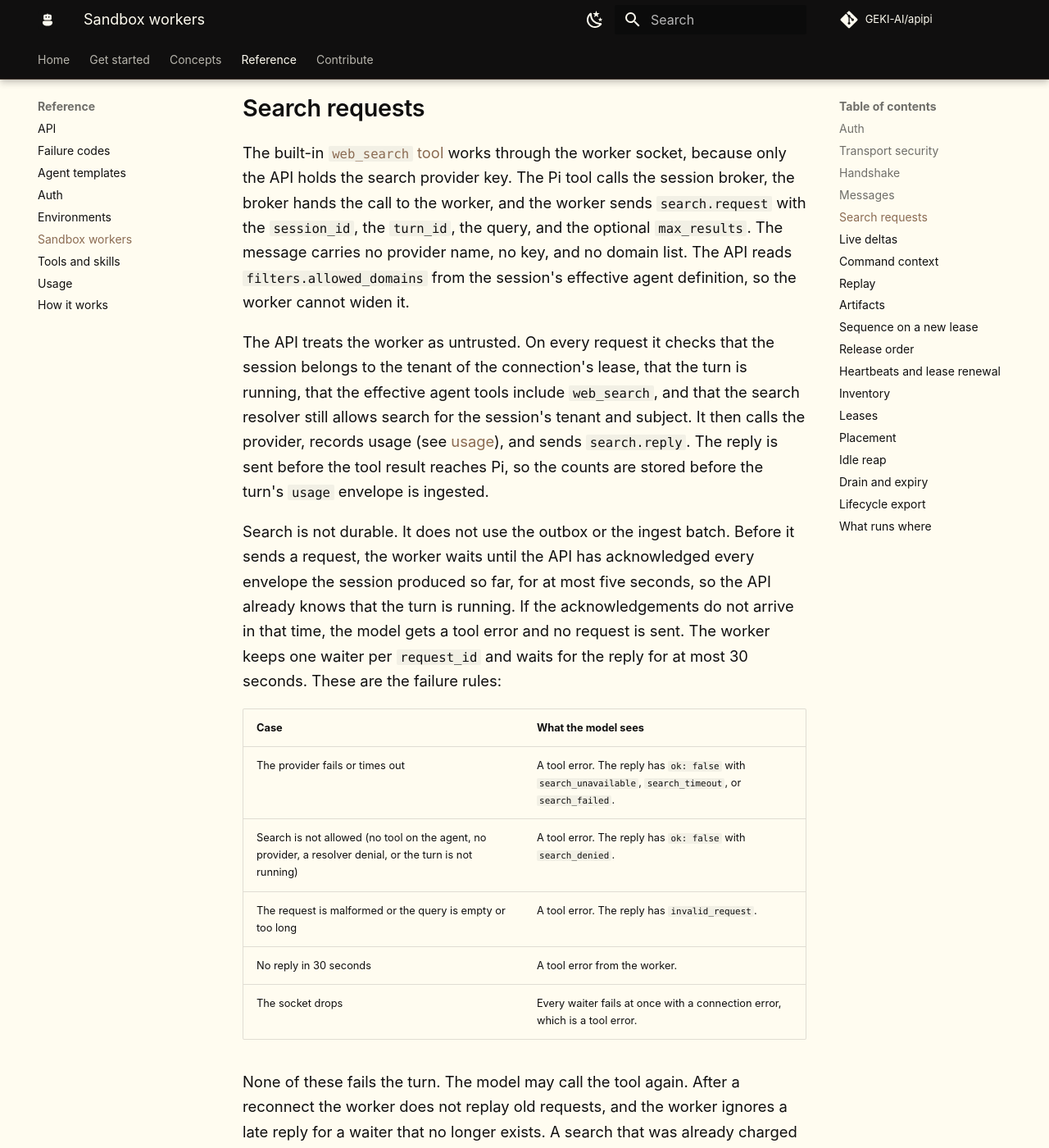
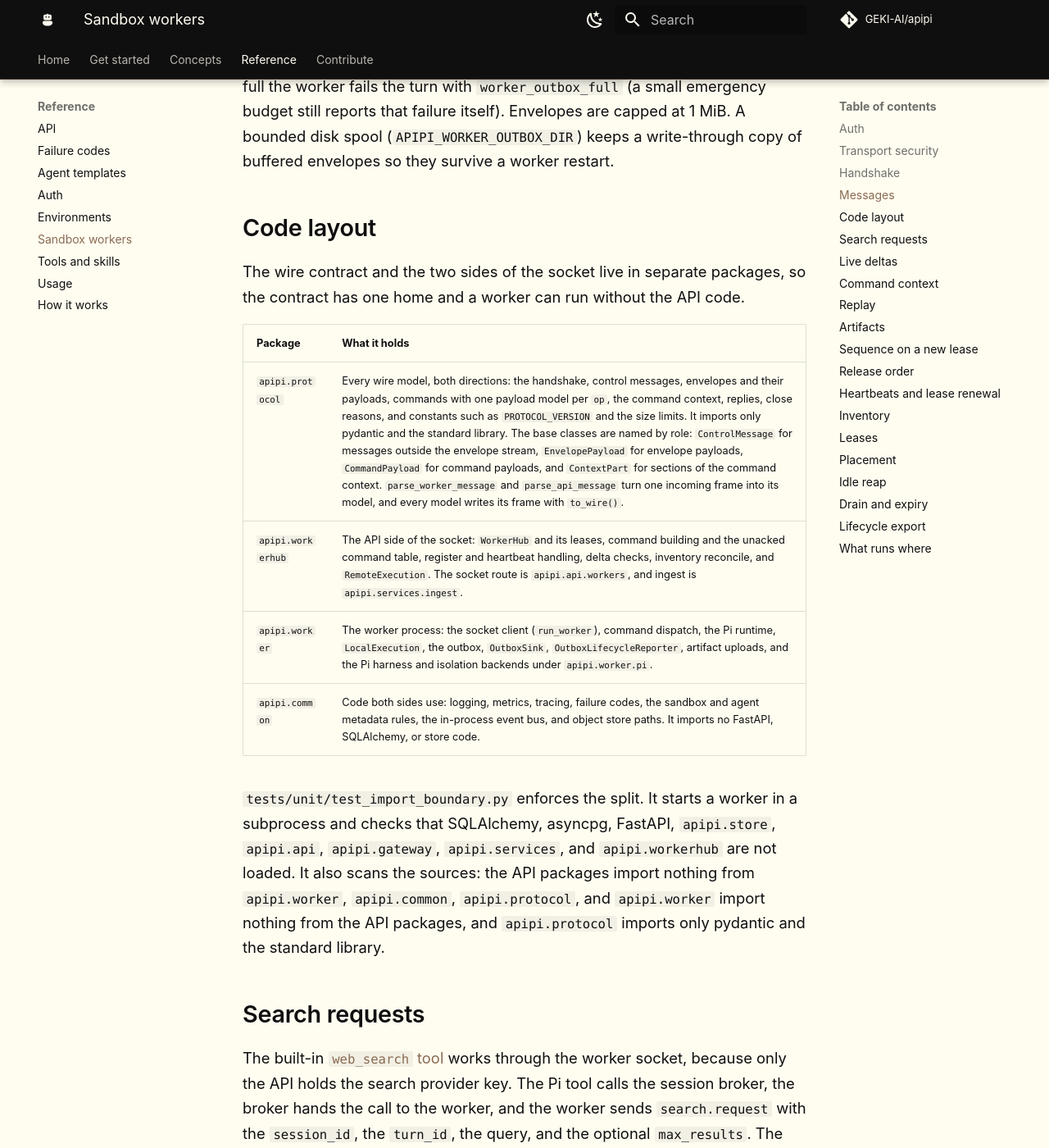
Before and after one commit to GEKI-AI/apipi, an MkDocs documentation site: the page built from docs/workers.md, in a window 1280 px wide and 1400 px high, scrolled down 8736 px. Shown: the whole window at 82% size. Built offline with MkDocs 1.6.1 and Material for MkDocs 9.7.7, drawn with Linux system fonts in a browser that asks for light colours; comment, search, counter and statistics services are not loaded; some of the changed text lies outside the part shown.

Commit message:
Document the protocol package and the API and worker split
Co-Authored-By: Claude Sonnet 5.5 <noreply@anthropic.com>

```diff
--- a/docs/workers.md
+++ b/docs/workers.md
@@ -160,7 +160,7 @@ Worker to API:
 | `type` | Fields | What |
 | --- | --- | --- |
 | `register` | See [Handshake](#handshake) | Create or reconnect the worker. |
-| `heartbeat` | `capacity` (optional), `memory_mb` (optional), `run_mode` (optional), `accepts` (optional), `arch` (optional), `drain` (optional bool), `images` (optional list) | Refresh `last_seen` and renew every lease of the worker. Sent every `heartbeat_seconds` from a timer of its own, so a busy socket does not delay it. May update caps, advertised `run_mode` and accepts set, architecture, drain posture, and the image list. |
+| `heartbeat` | `capacity` (optional), `memory_mb` (optional), `run_mode` (optional), `accepts` (optional), `arch` (optional), `image_store_version` (optional), `drain` (optional bool), `images` (optional list) | Refresh `last_seen` and renew every lease of the worker. Sent every `heartbeat_seconds` from a timer of its own, so a busy socket does not delay it. May update caps, advertised `run_mode` and accepts set, architecture, drain posture, and the image list. |
 | `lease.ack` | `id` (command id), `lease_id` | Command was received. Retransmits of the same id are safe. |
 | `lease.release` | `session_id`, `lease_id` | Worker dropped the session. The worker sends it only after the API acked every envelope the worker buffered for that session (see [Release order](#release-order)). |
 | `store.proof` | `marker`, `nonce` | Proof the worker sees the shared store root (filesystem store only). The worker reads the `hello` `store_check` marker file and echoes its nonce. A wrong proof closes the socket with `shared_store_required`. |
@@ -171,8 +171,10 @@ Worker to API:
 | envelope (`v: 2`) | `session_id`, `turn_id`, `seq`, `type`, `payload` | Ephemeral deltas (`delta.text`, `delta.reasoning`; see [Live deltas](#live-deltas)) and durable envelopes below. Artifact and file bytes never travel here, only ids, paths, sizes, and checksums. |
 
 The v2 envelope (`{v: 2, session_id, turn_id | null, seq, type,
-payload}`) and its message schemas are defined in
-`src/apipi/worker/protocol.py`, which the API and the worker share.
+payload}`) and its message schemas are defined in the
+`src/apipi/protocol/` package, which the API and the worker share.
+Every message on the socket, in both directions, is built from one of
+those models and parsed through one (see [Code layout](#code-layout)).
 Durable envelopes are batched per connection (about 50ms or
 `APIPI_WORKER_INGEST_BATCH_SIZE` messages), applied in one
 transaction per batch, and acked after commit; the API then publishes
@@ -187,7 +189,7 @@ API to worker:
 | `artifact.presign.reply` | `session_id`, `request_id`, `ok`, `unchanged`, `upload_id`, `artifact_id`, `url`, `headers`, `expires_at`, `path`, `object_id`, `file_id`, `code`, `message` | Answer to one durable `artifact.presign` envelope. S3 carries a short-lived presigned PUT URL bound to a key under the session prefix (artifacts and Pi sessions) or under the files prefix (`input_image`, with `file_id` for the item part); the filesystem store carries `path`, the store-root relative path the worker must write, and no URL. When the latest stored bytes already match the presigned digest the reply carries `unchanged` instead (no URL, no path, no `upload_id`) and the worker skips the upload. Quota failures arrive as `ok: false` with today's store codes (`artifact_store`, `artifact_too_large`, `workspace_too_large`, `payload_too_large` for oversize input images). |
 | `search.reply` | `session_id`, `request_id`, `ok`, `results`, `code`, `message` | Answer to one `search.request`. `results` is a list of `title`, `url`, `snippet`, and `published_date` (nullable), the same for every provider. On failure `ok` is false, `code` is one of `search_denied`, `search_unavailable`, `search_timeout`, `search_failed`, or `invalid_request`, and `message` is a short text that is safe to show the model. |
 | `lease.revoke` | `session_id`, `lease_id` | Lease is no longer valid. |
-| `inventory.reply` | `revoke: [lease.revoke]`, `ttl: {session_id: {...}}` | Answer to `inventory` (and part of `hello.reply`): sessions to tear down plus reaper TTLs. |
+| `inventory.reply` | `revoke: [lease.revoke]`, `ttl: {session_id: {...}}` | Answer to `inventory` (and part of `hello.reply`): sessions to tear down plus reaper TTLs. A revoke entry for an on-disk workspace the worker holds no lease for has no `lease_id`. |
 | error object | `ok: false`, `error` | Auth or register failed, then the socket closes. |
 
 Message classes:
@@ -238,6 +240,28 @@ MiB). When it is full the worker fails the turn with
 failure itself). Envelopes are capped at 1 MiB. A bounded disk spool
 (`APIPI_WORKER_OUTBOX_DIR`) keeps a write-through copy of buffered
 envelopes so they survive a worker restart.
+
+## Code layout
+
+The wire contract and the two sides of the socket live in separate
+packages, so the contract has one home and a worker can run without the
+API code.
+
+| Package | What it holds |
+| --- | --- |
+| `apipi.protocol` | Every wire model, both directions: the handshake, control messages, envelopes and their payloads, commands with one payload model per `op`, the command context, replies, close reasons, and constants such as `PROTOCOL_VERSION` and the size limits. It imports only pydantic and the standard library. The base classes are named by role: `ControlMessage` for messages outside the envelope stream, `EnvelopePayload` for envelope payloads, `CommandPayload` for command payloads, and `ContextPart` for sections of the command context. `parse_worker_message` and `parse_api_message` turn one incoming frame into its model, and every model writes its frame with `to_wire()`. |
+| `apipi.workerhub` | The API side of the socket: `WorkerHub` and its leases, command building and the unacked command table, register and heartbeat handling, delta checks, inventory reconcile, and `RemoteExecution`. The socket route is `apipi.api.workers`, and ingest is `apipi.services.ingest`. |
+| `apipi.worker` | The worker process: the socket client (`run_worker`), command dispatch, the Pi runtime, `LocalExecution`, the outbox, `OutboxSink`, `OutboxLifecycleReporter`, artifact uploads, and the Pi harness and isolation backends under `apipi.worker.pi`. |
+| `apipi.common` | Code both sides use: logging, metrics, tracing, failure codes, the sandbox and agent metadata rules, the in-process event bus, and object store paths. It imports no FastAPI, SQLAlchemy, or store code. |
+
+`tests/unit/test_import_boundary.py` enforces the split. It starts a
+worker in a subprocess and checks that SQLAlchemy, asyncpg, FastAPI,
+`apipi.store`, `apipi.api`, `apipi.gateway`, `apipi.services`, and
+`apipi.workerhub` are not loaded. It also scans the sources: the API
+packages import nothing from `apipi.worker`, `apipi.common`,
+`apipi.protocol`, and `apipi.worker` import nothing from the API
+packages, and `apipi.protocol` imports only pydantic and the standard
+library.
 
 ## Search requests
 
@@ -311,8 +335,9 @@ Rejections and drops are counted in
 object in the command payload. The API builds it from the database,
 the vault, and the object store; the worker holds it in memory only
 and never logs it. The schemas live in
-`src/apipi/worker/turn_context.py`, and the builder in
-`src/apipi/services/turn_context.py`.
+`src/apipi/protocol/context.py`, and the builder in
+`src/apipi/services/turn_context.py`. The model key travels only in
+`context.model.api_key`. The command payload has no key of its own.
 
 | Field | What |
 | --- | --- |
```
Also changed, not shown: AGENTS.md (+12 -3 lines), specs/decisions/0015-worker-protocol-v2.md (+10 -0 lines).
